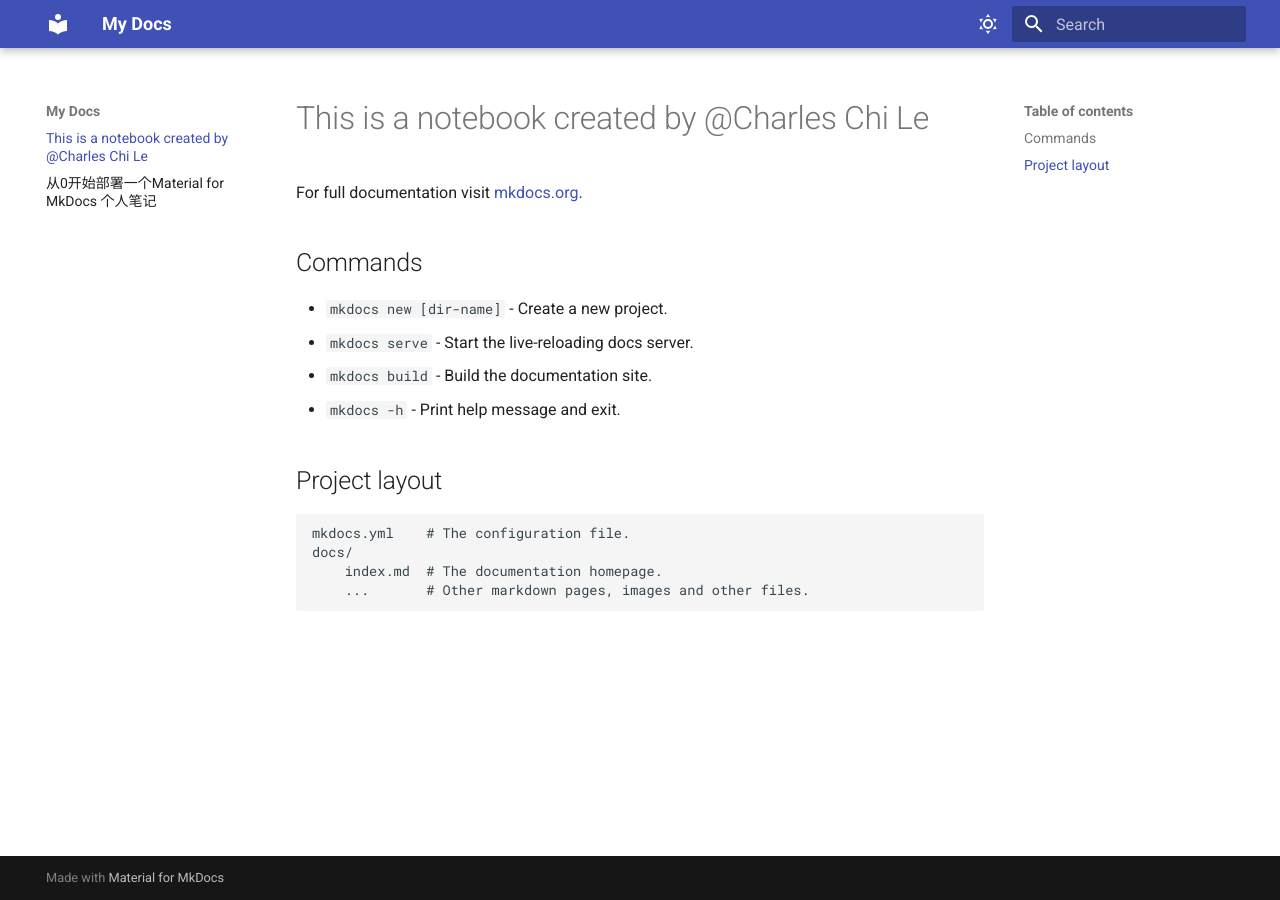
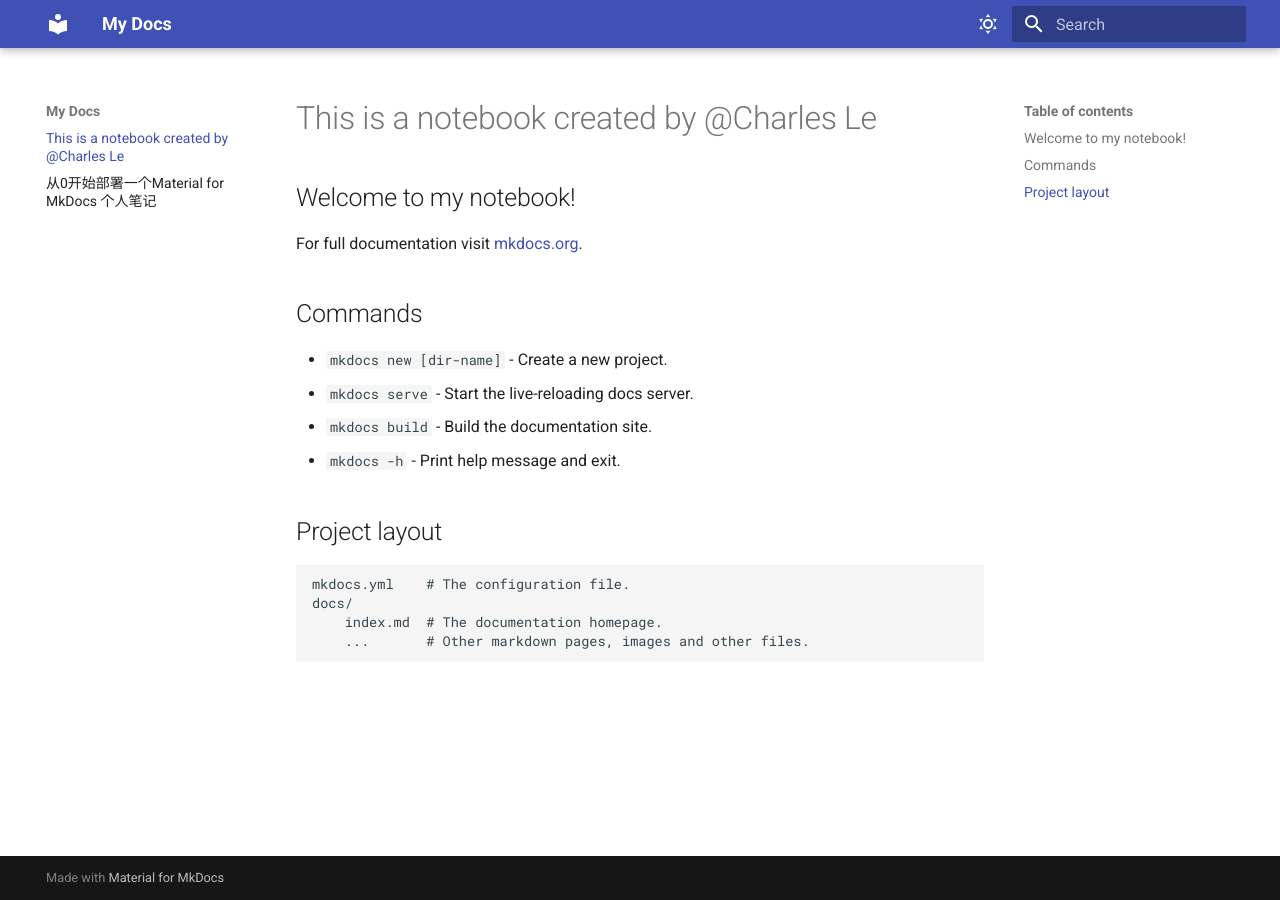
Before and after one commit to charleschile/Notebook, an MkDocs documentation site: the page built from docs/index.md, in a window 1280 px wide. Built offline with MkDocs 1.6.1 and Material for MkDocs 9.7.7, drawn with Linux system fonts in a browser that asks for light colours.

Commit message:
update the welcome page

```diff
--- a/docs/index.md
+++ b/docs/index.md
@@ -1,4 +1,5 @@
-# This is a notebook created by @Charles Chi Le
+# This is a notebook created by @Charles Le
+## Welcome to my notebook!
 
 For full documentation visit [mkdocs.org](https://www.mkdocs.org).
 
```
